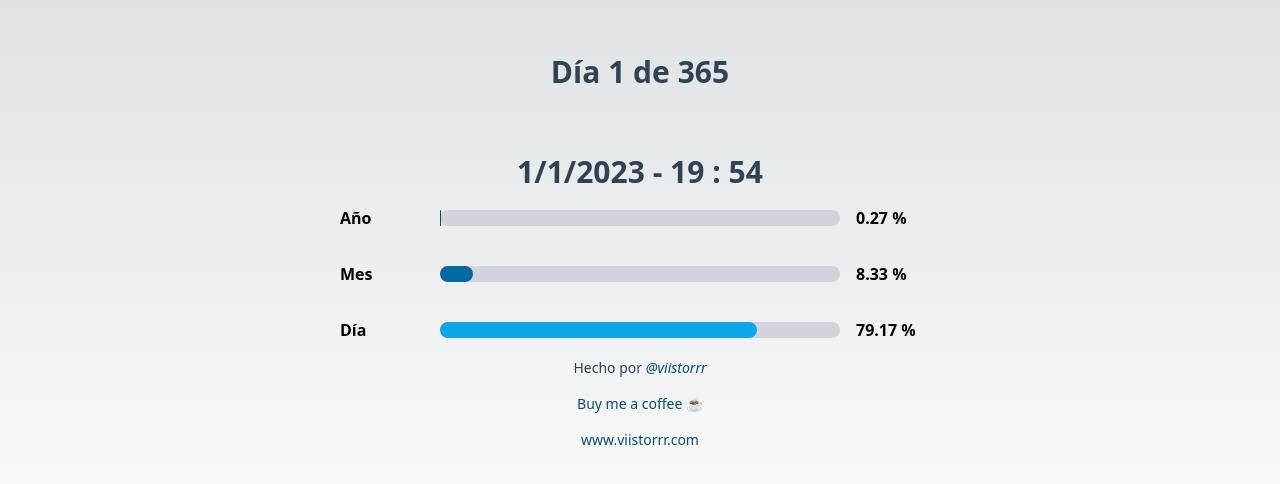
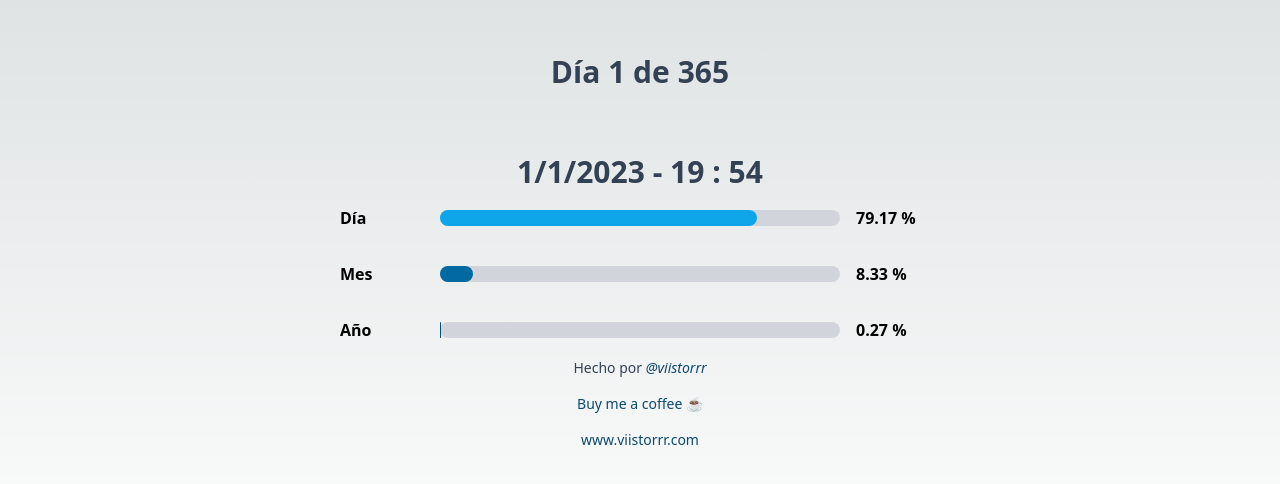
Before and after one commit to Viistorrr/yearprogress, a Next.js app: page / in a window 1280 px wide. Shown: the part 180-664 px from the top of the page. Built offline with nearby package versions, Linux system fonts and the light colour scheme.

Commit message:
reordering info

```diff
--- a/app/page.tsx
+++ b/app/page.tsx
@@ -14,8 +14,6 @@ export default function Home() {
   const YearPercent = (date / TOTAL_DAYS) * 100;
   const MonthPercent = (date / TOTAL_MONTHS) * 100;
   const DayPercent = (hours / TOTAL_HOURS) * 100;
-
-
 
   var now: any = new Date();
   var start: any = new Date(now.getFullYear(), 0, 0);
@@ -35,14 +33,14 @@ export default function Home() {
           {date}/{month + 1}/{year} - {hours} : {minutes}
         </h1>
         <div className="flex w-full items-center align-center">
-          <h1 className="font-bold w-2/12 py-4">Año </h1>
+          <h1 className="font-bold w-2/12 py-4">Día </h1>
           <div className="w-8/12 bg-gray-300 rounded-full h-4 dark:bg-gray-700">
             <div
-              className="bg-sky-900 h-4 rounded-full"
-              style={{ width: YearPercent.toString() + "%" }}
+              className="bg-sky-500 h-4 rounded-full"
+              style={{ width: DayPercent.toString() + "%" }}
             ></div>
           </div>
-          <h1 className="font-bold w-2/12 px-4">{YearPercent.toFixed(2)} % </h1>
+          <h1 className="font-bold w-2/12 px-4">{DayPercent.toFixed(2)} % </h1>
         </div>
         <div className="flex w-full items-center align-center">
           <h1 className="font-bold w-2/12 py-4">Mes </h1>
@@ -56,15 +54,16 @@ export default function Home() {
             {MonthPercent.toFixed(2)} %{" "}
           </h1>
         </div>
+
         <div className="flex w-full items-center align-center">
-          <h1 className="font-bold w-2/12 py-4">Día </h1>
+          <h1 className="font-bold w-2/12 py-4">Año </h1>
           <div className="w-8/12 bg-gray-300 rounded-full h-4 dark:bg-gray-700">
             <div
-              className="bg-sky-500 h-4 rounded-full"
-              style={{ width: DayPercent.toString() + "%" }}
+              className="bg-sky-900 h-4 rounded-full"
+              style={{ width: YearPercent.toString() + "%" }}
             ></div>
           </div>
-          <h1 className="font-bold w-2/12 px-4">{DayPercent.toFixed(2)} % </h1>
+          <h1 className="font-bold w-2/12 px-4">{YearPercent.toFixed(2)} % </h1>
         </div>
       </div>
       <div>
```
